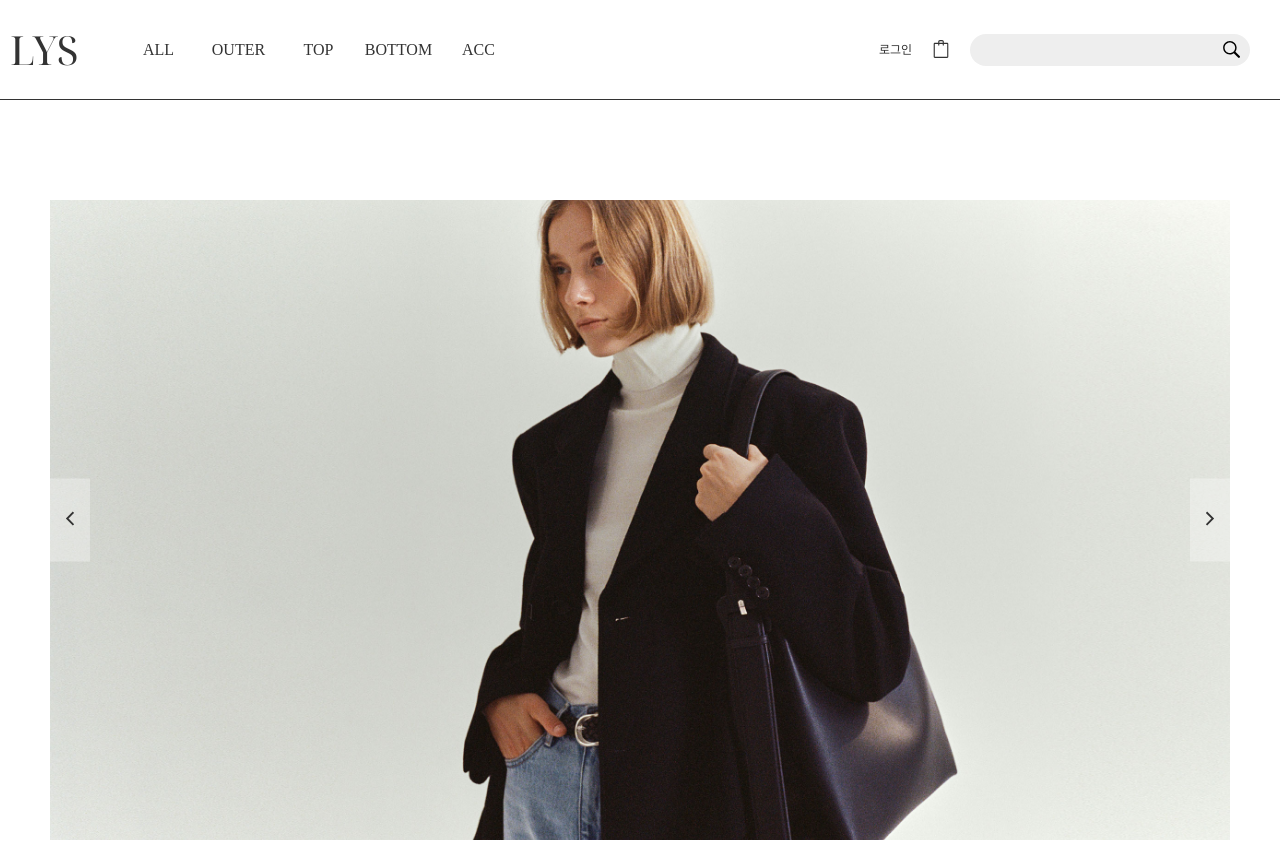
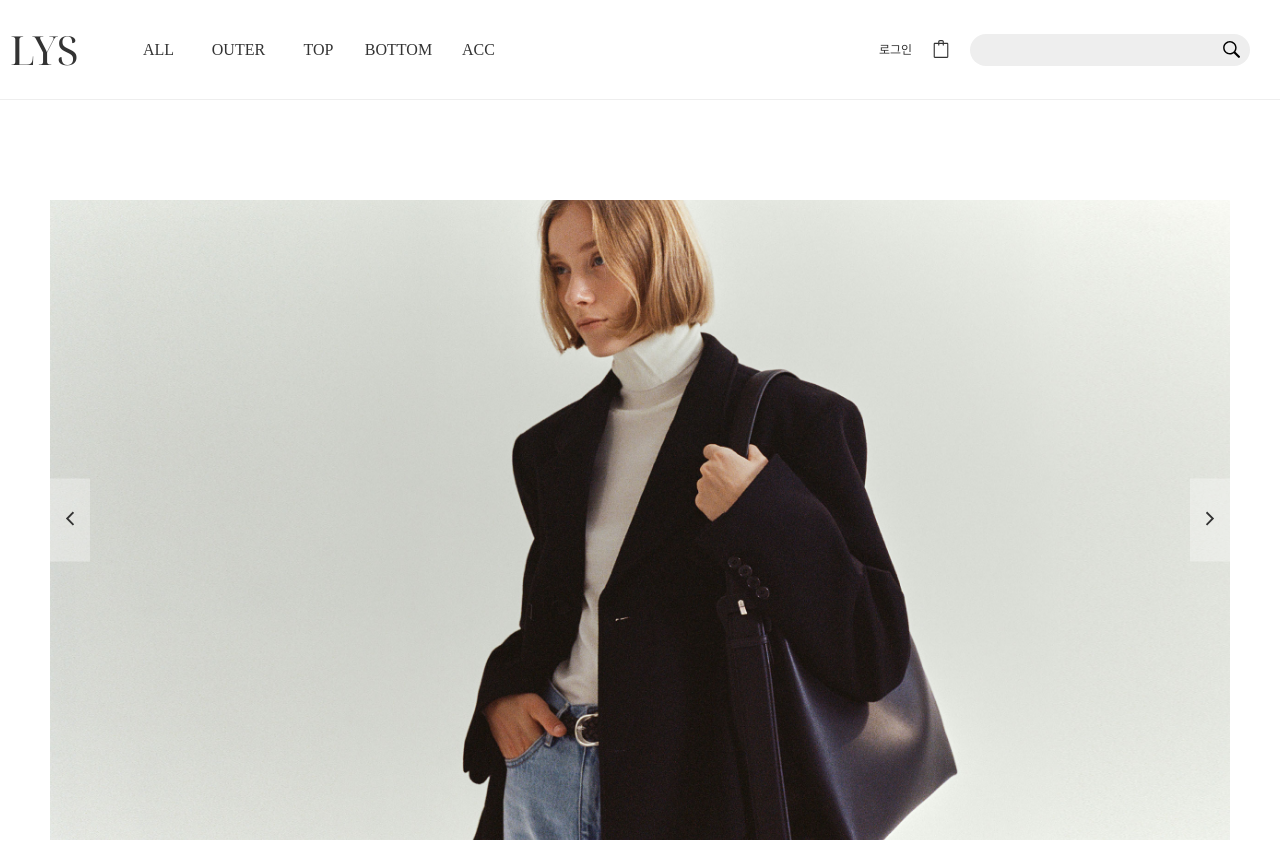
Before and after one commit to SuperMiniBeans/Front, a React (Create React App) app: page / in a window 1280 px wide. Shown: the top 842 px of the page. Built offline with nearby package versions, Linux system fonts and the light colour scheme.

Commit message:
[STYLE] 헤더 아래 border 색상 수정

```diff
--- a/src/components/Header.js
+++ b/src/components/Header.js
@@ -132,7 +132,7 @@ const HeaderWrap = styled.header`
   min-width: 1200px;
   height: 100px;
   padding: 0 10px;
-  border-bottom: 1px solid #333;
+  border-bottom: 1px solid #eee;
   z-index: 10;
 `
 
```
